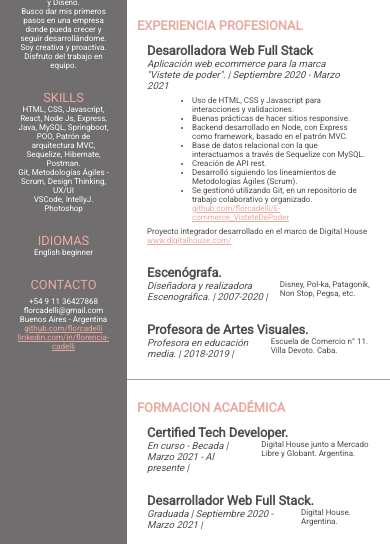
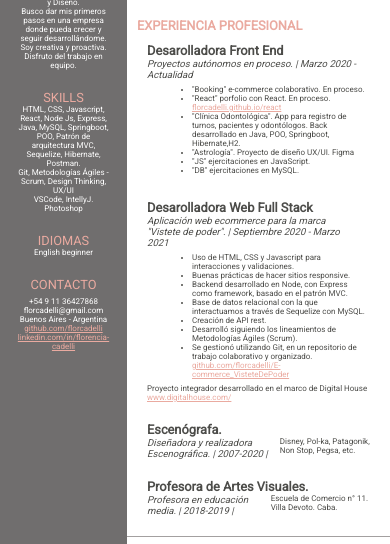
Before and after one commit to florcadelli/florcadelli.github.io, a plain HTML site: page cv-flor/index.html in a window 390 px wide. Shown: the part 138-682 px from the top of the page. Drawn offline with Linux system fonts and the light colour scheme.

Commit message:
agregados al CV

```diff
--- a/cv-flor/index.html
+++ b/cv-flor/index.html
@@ -92,6 +92,22 @@
         <main>
             <section class="experiencia">
                 <h4>EXPERIENCIA PROFESIONAL</h4>
+                <article>
+                  <h5>Desarolladora Front End</h5>
+                  <h6>Proyectos autónomos en proceso. | Marzo 2020 - Actualidad </h6>
+                  <ul>
+                    <li>"Booking" e-commerce colaborativo. En proceso. </li>
+                    <li>"React" porfolio con React. En proceso. <a href="https://florcadelli.github.io/react/">florcadelli.github.io/react</a> </li>
+                    <li>"Clínica Odontológica". App para registro de turnos, pacientes y
+                      odontólogos. Back desarrollado en Java, POO, Springboot, Hibernate,H2.</li>
+                    <li>"Astrología". Proyecto de diseño UX/UI. Figma </li>
+                    <li>"JS" ejercitaciones en JavaScript.</li>
+                    <li>"DB" ejercitaciones en MySQL.</li>
+
+                  </ul>
+
+
+               </article>
                    <article>
                       <h5>Desarolladora Web Full Stack</h5>
                       <h6>Aplicación web ecommerce para la marca "Vistete de poder". | Septiembre 2020 - Marzo 2021 </h6>
```
Also changed, not shown: evaluacion/css/style.css (+1 -9 lines).
